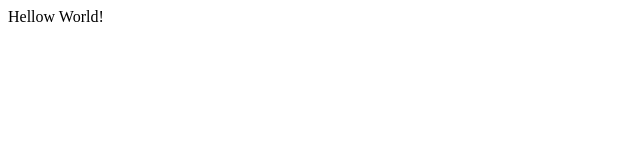
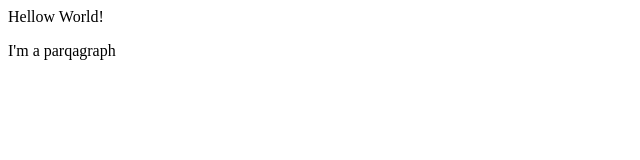
Before and after one commit to jurgitakrivickaite/git-demo, a plain HTML site: page index.html in a window 1280 px wide. Shown: the full height of the page, 0-640 px from the left. Drawn offline with Linux system fonts and the light colour scheme.

Commit message:
My second commit

```diff
--- a/index.html
+++ b/index.html
@@ -1 +1,2 @@
 <div> Hellow World!</div>
+<p> I'm a parqagraph </p>
```
